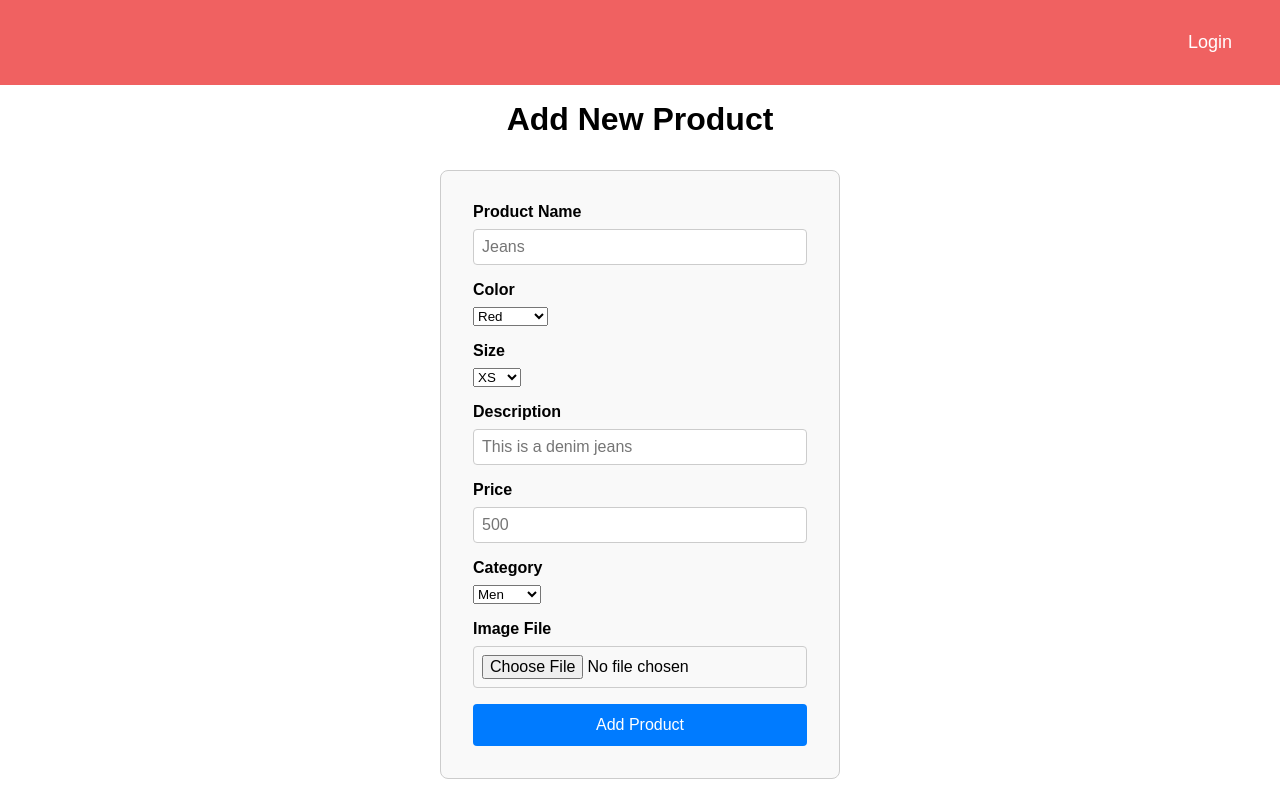
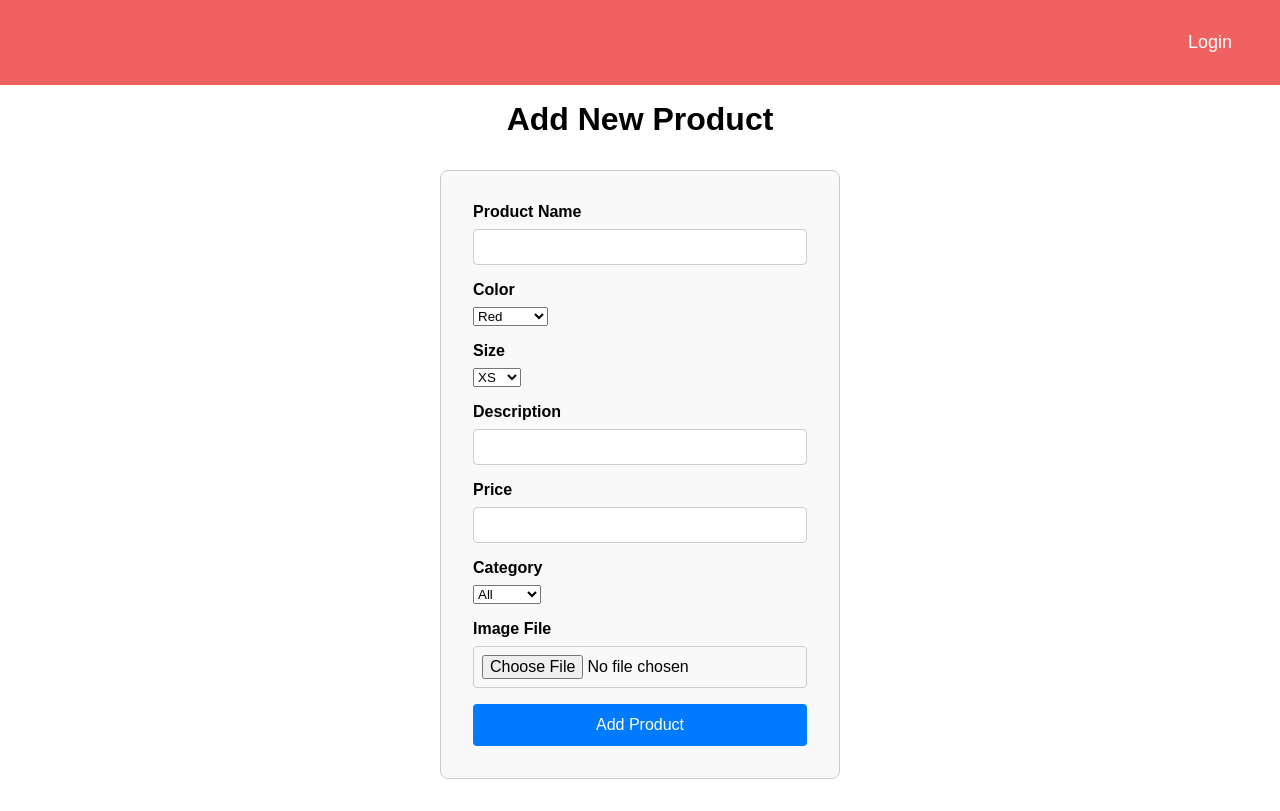
Before and after one commit to antimabhatra23/Shopping-front, a React (Create React App) app: page /add-product in a window 1280 px wide. Built offline with nearby package versions, Linux system fonts and the light colour scheme.

Commit message:
admin live

```diff
--- a/src/component/login/Login.jsx
+++ b/src/component/login/Login.jsx
@@ -1,24 +1,40 @@
-import React, { useState } from 'react';
-import axios from 'axios';
-import { ToastContainer, toast } from 'react-toastify';
-import 'react-toastify/dist/ReactToastify.css';
-import './login.css';
-import {useNavigate } from 'react-router-dom';
+import React, { useState } from "react";
+import axios from "axios";
+import { ToastContainer, toast } from "react-toastify";
+import "react-toastify/dist/ReactToastify.css";
+import "./login.css";
+import { useNavigate } from "react-router-dom";
 
 const Login = () => {
-    const navigate = useNavigate()
-    const [email, setEmail] = useState('');
-    const [password, setPassword] = useState('');
+  const navigate = useNavigate();
+  const [email, setEmail] = useState("");
+  const [password, setPassword] = useState("");
 
   const handleSubmit = async (e) => {
     e.preventDefault();
     try {
-            const response = await axios.post('http://localhost:5000/api/login', { email, password });
-            toast.success(response.data.message);  // Show success toast
-            localStorage.setItem('token', response.data.token);
-            navigate('/')
+      const response = await axios.post(
+        "https://clothing-backend-two.vercel.app/api/login",
+        { email, password }
+      );
+
+      if (response?.status === 200) {
+        console.log({user:response.data.user});
+
+        const user = response.data.user;
+        if (user?.usertype === "admin") {
+          toast.success(response.data.message); // Show success toast
+          console.log({ data: response.data });
+          localStorage.setItem("token", response.data.token);
+          localStorage.setItem("user", response.data.user);
+
+          navigate("/");
+        } else {
+            toast.error("You are not autherized to access this"); // Show general error toast
+        }
+      }
     } catch (error) {
-            toast.error(error.response?.data?.error || 'An error occurred');  // Show general error toast
+      toast.error(error.response?.data?.error || "An error occurred"); // Show general error toast
     }
   };
 
@@ -27,15 +43,25 @@ const Login = () => {
       <form onSubmit={handleSubmit}>
         <div>
           <label>Email</label>
-                    <input type="email" value={email} onChange={(e) => setEmail(e.target.value)} required />
+          <input
+            type="email"
+            value={email}
+            onChange={(e) => setEmail(e.target.value)}
+            required
+          />
         </div>
         <div>
           <label>Password</label>
-                    <input type="password" value={password} onChange={(e) => setPassword(e.target.value)} required />
+          <input
+            type="password"
+            value={password}
+            onChange={(e) => setPassword(e.target.value)}
+            required
+          />
         </div>
         <button type="submit">Login</button>
       </form>
-            <ToastContainer />  {/* Add ToastContainer here */}
+      <ToastContainer /> {/* Add ToastContainer here */}
     </>
   );
 };
--- a/src/component/order/Order.jsx
+++ b/src/component/order/Order.jsx
@@ -13,7 +13,7 @@ const Order = () => {
 
   const loadOrders = async () => {
     try {
-      const response = await axios.get("http://localhost:5000/orders");
+      const response = await axios.get("https://clothing-backend-two.vercel.app/orders");
       if (Array.isArray(response.data)) {
         setOrderList(response.data);
       } else {
@@ -28,7 +28,7 @@ const Order = () => {
 
   const updateOrderStatus = async (orderId, status) => {
     try {
-      await axios.put(`http://localhost:5000/orders/${orderId}`, { status });
+      await axios.put(`https://clothing-backend-two.vercel.app/orders/${orderId}`, { status });
       toast.success(`Order status updated to ${status}`);
       loadOrders(); // Reload orders to get the updated list
     } catch (error) {
--- a/src/component/products/AddProductForm.jsx
+++ b/src/component/products/AddProductForm.jsx
@@ -40,7 +40,7 @@ const AddProductForm = () => {
       }
 
       const response = await axios.post(
-        "http://localhost:5000/products/add-product",
+        "https://clothing-backend-two.vercel.app/products/add-product",
         formData,
         {
           headers: {
@@ -69,7 +69,7 @@ const AddProductForm = () => {
           <label>Product Name</label>
           <input
             type="text"
-            placeholder="Jeans"
+            placeholder=""
             {...register("name", { required: "Product name is required" })}
           />
           {errors.name && <p>{errors.name.message}</p>}
@@ -108,7 +108,7 @@ const AddProductForm = () => {
           <label>Description</label>
           <input
             type="text"
-            placeholder="This is a denim jeans"
+            placeholder=""
             {...register("description", { required: "Description is required" })}
           />
           {errors.description && <p>{errors.description.message}</p>}
@@ -118,7 +118,7 @@ const AddProductForm = () => {
           <label>Price</label>
           <input
             type="number"
-            placeholder="500"
+            placeholder=""
             {...register("price", { required: "Price is required" })}
           />
           {errors.price && <p>{errors.price.message}</p>}
@@ -127,6 +127,7 @@ const AddProductForm = () => {
         <div>
           <label>Category</label>
           <select {...register("category", { required: "Category is required" })}>
+            <option value="all">All</option>
             <option value="men">Men</option>
             <option value="women">Women</option>
             <option value="kids">Kids</option>
--- a/src/component/products/Product.jsx
+++ b/src/component/products/Product.jsx
@@ -13,7 +13,7 @@ const Product = () => {
 
   const loadProducts = async () => {
     try {
-      const response = await axios.get("http://localhost:5000/products");
+      const response = await axios.get("https://clothing-backend-two.vercel.app/products");
       // console.log({ response });
       setProductList(response?.data?.products);
     } catch (error) {
```
Lines whose indentation alone changed are shown as unchanged.
